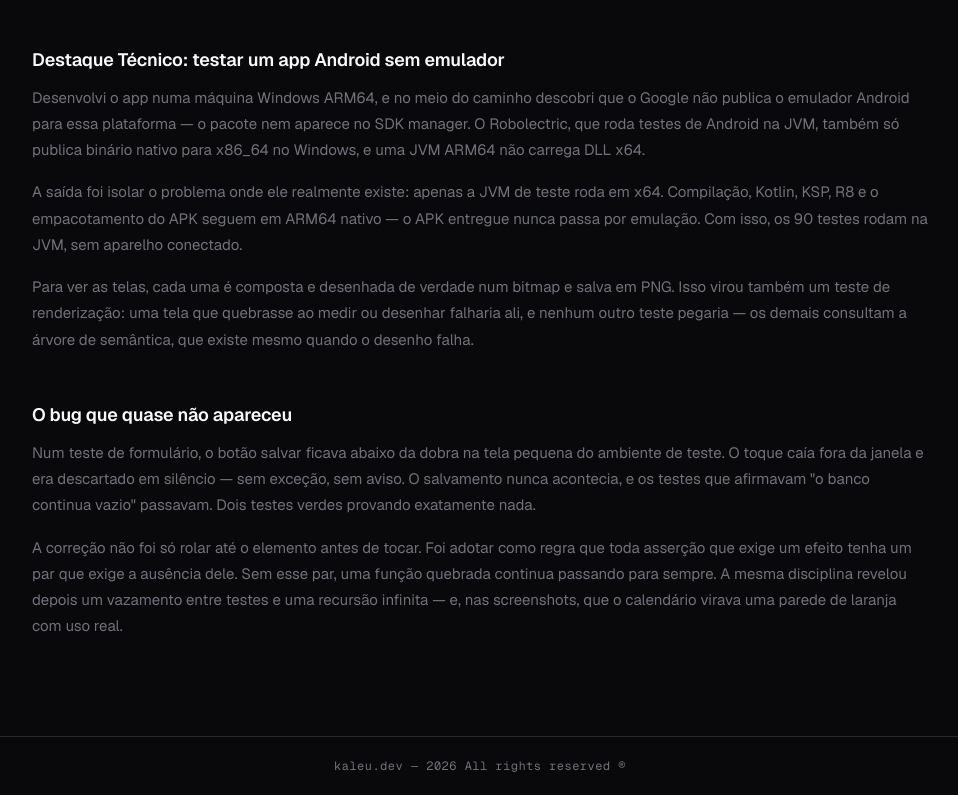
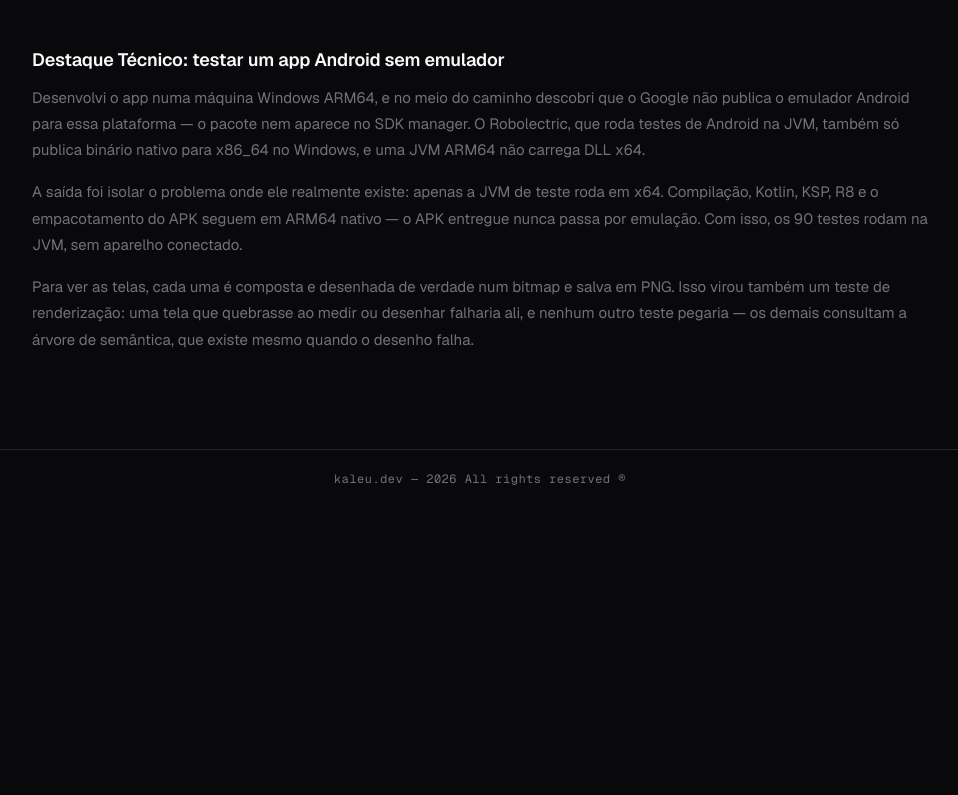
Before and after one commit to Kaleugit/kaleu.dev-site, a Next.js app: page /projetos/fastin in a window 1280 px wide. Shown: the part 2319-3114 px from the top of the page, without its empty margins (160-1118 px from the left). After the commit the page ends 2827 px from the top, so only its background shows below. Built offline with nearby package versions, Linux system fonts and the light colour scheme.

Commit message:
refactor: remove a seção sobre o bug de testes da página do fastin
A página fica na sequência contexto → solução → números → funcionalidades
→ destaque técnico.

Co-Authored-By: Claude Opus 5 <noreply@anthropic.com>

```diff
--- a/app/projetos/fastin/page.tsx
+++ b/app/projetos/fastin/page.tsx
@@ -43,9 +43,6 @@ const dict = {
     techP1: "Desenvolvi o app numa máquina Windows ARM64, e no meio do caminho descobri que o Google não publica o emulador Android para essa plataforma — o pacote nem aparece no SDK manager. O Robolectric, que roda testes de Android na JVM, também só publica binário nativo para x86_64 no Windows, e uma JVM ARM64 não carrega DLL x64.",
     techP2: "A saída foi isolar o problema onde ele realmente existe: apenas a JVM de teste roda em x64. Compilação, Kotlin, KSP, R8 e o empacotamento do APK seguem em ARM64 nativo — o APK entregue nunca passa por emulação. Com isso, os 90 testes rodam na JVM, sem aparelho conectado.",
     techP3: "Para ver as telas, cada uma é composta e desenhada de verdade num bitmap e salva em PNG. Isso virou também um teste de renderização: uma tela que quebrasse ao medir ou desenhar falharia ali, e nenhum outro teste pegaria — os demais consultam a árvore de semântica, que existe mesmo quando o desenho falha.",
-    lessonTitle: "O bug que quase não apareceu",
-    lessonP1: "Num teste de formulário, o botão salvar ficava abaixo da dobra na tela pequena do ambiente de teste. O toque caía fora da janela e era descartado em silêncio — sem exceção, sem aviso. O salvamento nunca acontecia, e os testes que afirmavam \"o banco continua vazio\" passavam. Dois testes verdes provando exatamente nada.",
-    lessonP2: "A correção não foi só rolar até o elemento antes de tocar. Foi adotar como regra que toda asserção que exige um efeito tenha um par que exige a ausência dele. Sem esse par, uma função quebrada continua passando para sempre. A mesma disciplina revelou depois um vazamento entre testes e uma recursão infinita — e, nas screenshots, que o calendário virava uma parede de laranja com uso real.",
     numbersTitle: "Números",
     numbers: [
       { label: "Testes na JVM", value: "90" },
@@ -92,9 +89,6 @@ const dict = {
     techP1: "I built the app on a Windows ARM64 machine, and partway through discovered that Google doesn't publish the Android emulator for that platform — the package doesn't even appear in the SDK manager. Robolectric, which runs Android tests on the JVM, also ships native binaries only for x86_64 on Windows, and an ARM64 JVM cannot load an x64 DLL.",
     techP2: "The fix was to isolate the problem where it actually exists: only the test JVM runs on x64. Compilation, Kotlin, KSP, R8 and APK packaging stay on native ARM64 — the delivered APK never passes through emulation. With that, all 90 tests run on the JVM, with no device attached.",
     techP3: "To see the screens, each one is really composed and drawn into a bitmap and saved as PNG. That doubled as a rendering test: a screen that broke while measuring or drawing would fail there, and no other test would catch it — the rest query the semantics tree, which exists even when drawing fails.",
-    lessonTitle: "The bug that almost didn't show up",
-    lessonP1: "In a form test, the save button sat below the fold on the test environment's small screen. The tap landed outside the window and was silently discarded — no exception, no warning. The save never happened, and the tests asserting \"the database is still empty\" passed. Two green tests proving exactly nothing.",
-    lessonP2: "The fix wasn't just scrolling to the element before tapping. It was adopting the rule that every assertion demanding an effect gets a paired assertion demanding its absence. Without that pair, a broken function keeps passing forever. The same discipline later surfaced a leak between tests and an infinite recursion — and, in the screenshots, that the calendar turned into a wall of orange under real usage.",
     numbersTitle: "Numbers",
     numbers: [
       { label: "Tests on the JVM", value: "90" },
@@ -329,13 +323,6 @@ export default function Fastin() {
             <p style={{ ...bodyStyle, marginTop: "1rem" }}>{t.techP3}</p>
           </div>
 
-          {/* Lição */}
-          <div>
-            <h2 style={headingStyle}>{t.lessonTitle}</h2>
-            <p style={bodyStyle}>{t.lessonP1}</p>
-            <p style={{ ...bodyStyle, marginTop: "1rem" }}>{t.lessonP2}</p>
-          </div>
-
         </div>
       </div>
     </section>
```
